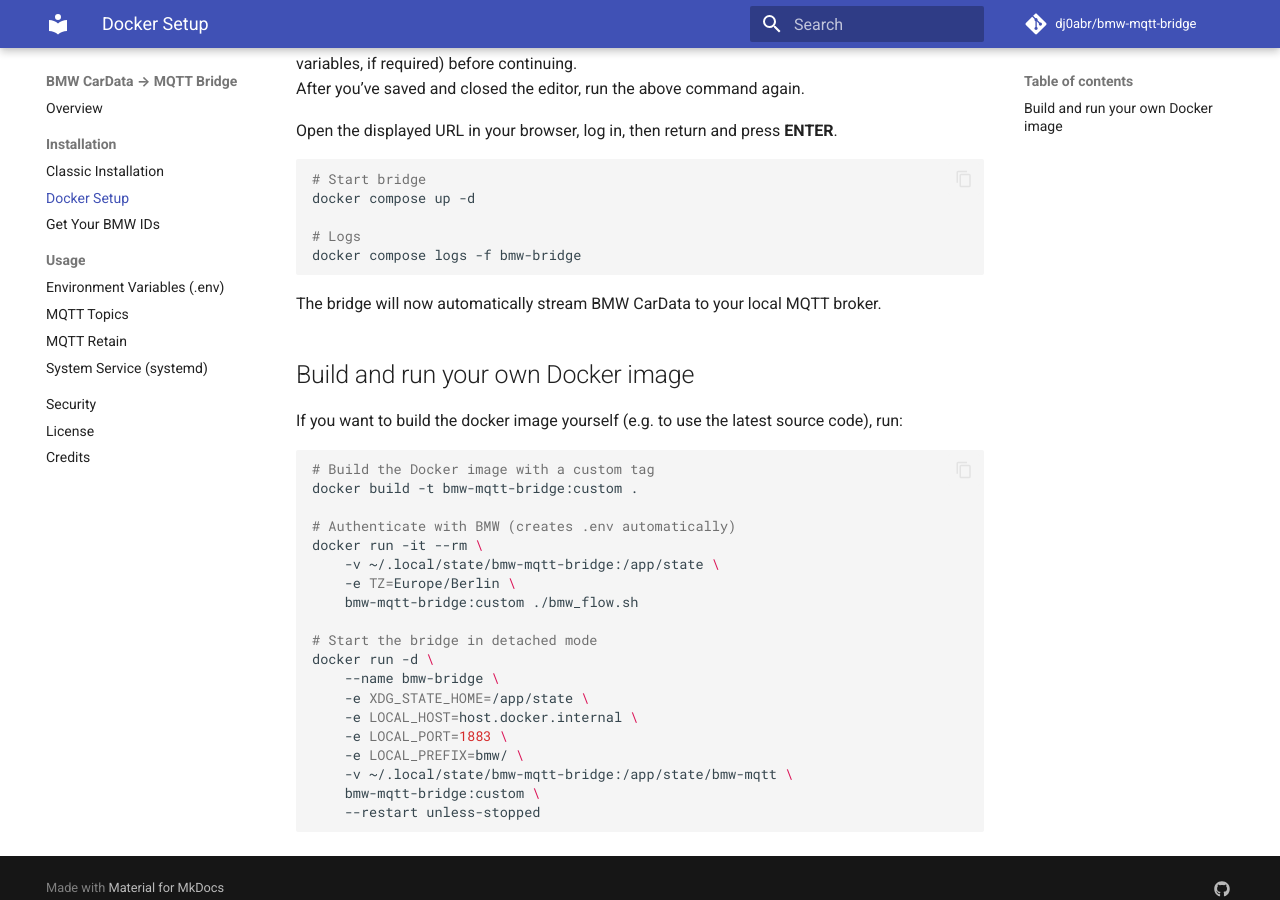
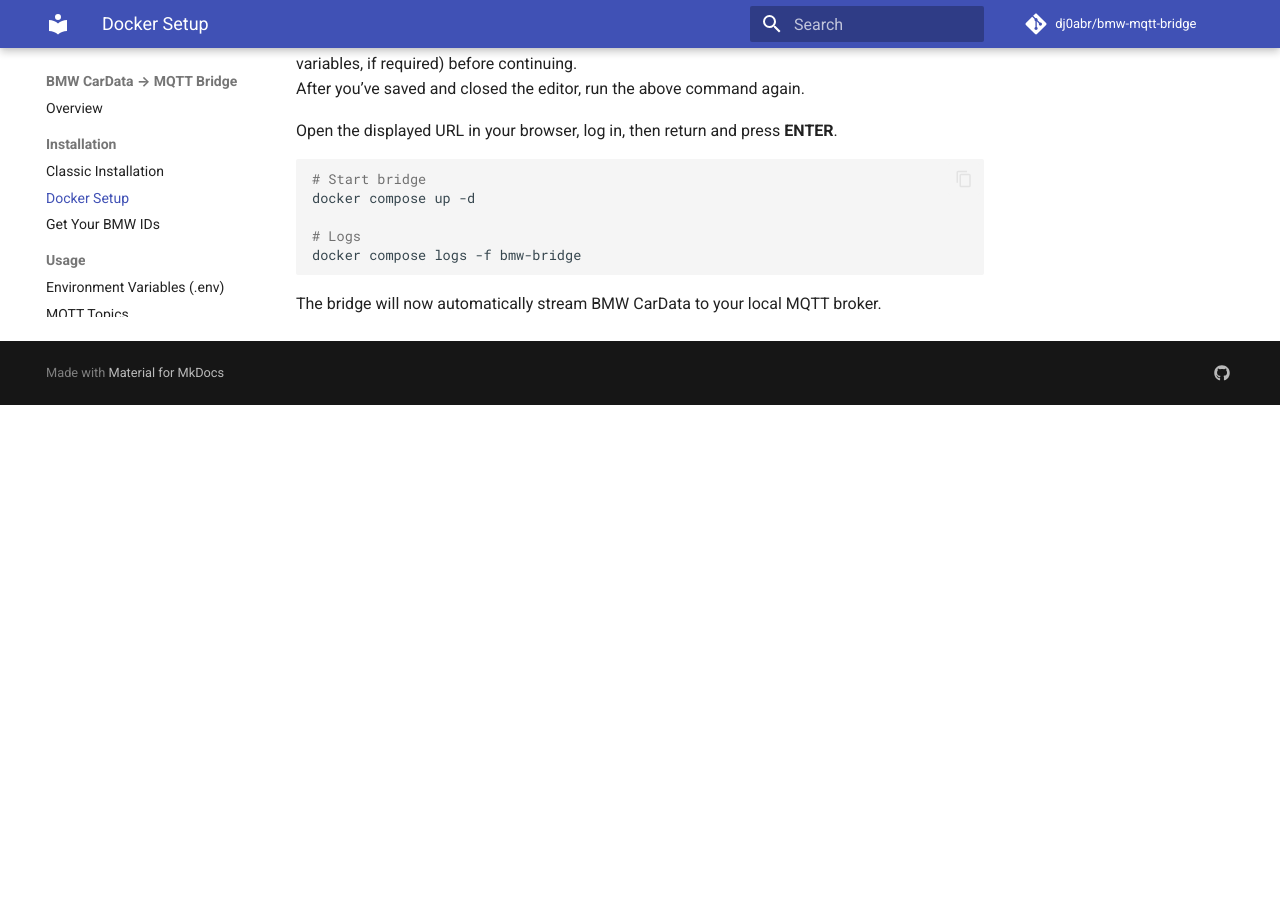
Before and after one commit to oemich/bmw-mqtt-bridge, an MkDocs documentation site: the page built from docs/docker.md, in a window 1280 px wide and 900 px high, scrolled down 535 px. Built offline with MkDocs 1.6.1 and Material for MkDocs 9.7.7, drawn with Linux system fonts in a browser that asks for light colours; comment, search, counter and statistics services are not loaded; after the commit the page ends 940 px from its top, so only the background shows below that.

Commit message:
Remove Docker image build instructions
Removed instructions for building and running a custom Docker image.

````diff
--- a/docs/docker.md
+++ b/docs/docker.md
@@ -33,29 +33,3 @@
 ```
 
 The bridge will now automatically stream BMW CarData to your local MQTT broker.
-
-## Build and run your own Docker image
-
-If you want to build the docker image yourself (e.g. to use the latest source code), run:
-
-```bash
-# Build the Docker image with a custom tag
-docker build -t bmw-mqtt-bridge:custom .
-
-# Authenticate with BMW (creates .env automatically)
-docker run -it --rm \
-    -v ~/.local/state/bmw-mqtt-bridge:/app/state \
-    -e TZ=Europe/Berlin \
-    bmw-mqtt-bridge:custom ./bmw_flow.sh
-
-# Start the bridge in detached mode
-docker run -d \
-    --name bmw-bridge \
-    -e XDG_STATE_HOME=/app/state \
-    -e LOCAL_HOST=host.docker.internal \
-    -e LOCAL_PORT=1883 \
-    -e LOCAL_PREFIX=bmw/ \
-    -v ~/.local/state/bmw-mqtt-bridge:/app/state/bmw-mqtt \
-    bmw-mqtt-bridge:custom \
-    --restart unless-stopped
-```
````
